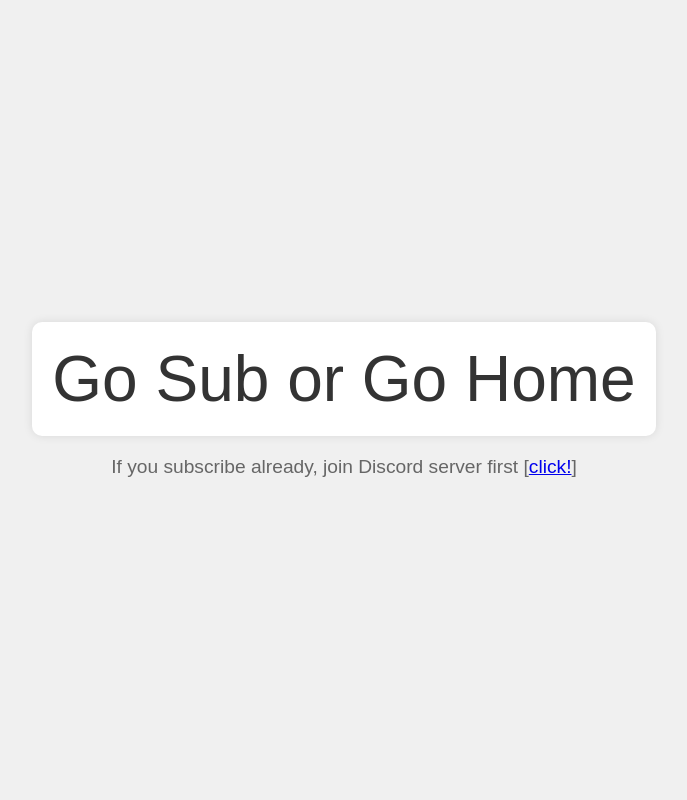
After one commit to LCKYN/watch_party, a Flask app: page /not_in_guild in a window 1280 px wide. The commit adds this page. Shown: the whole page, without its empty margins (296-983 px from the left). Run offline with Flask 3, Linux system fonts and the light colour scheme.

Commit message:
chore: Add not_in_guild.html template for displaying a message to users not in the guild

```diff
--- a/app.py
+++ b/app.py
@@ -3,6 +3,7 @@ import time
 import uuid
 from functools import wraps  # Add this line
 from threading import Lock, RLock
+from time import time
 from urllib.parse import parse_qs, urlparse
 
 import requests
@@ -27,7 +28,11 @@ app.secret_key = os.urandom(24)
 # Discord OAuth2 credentials
 CLIENT_ID = "1257410612024053811"
 CLIENT_SECRET = os.getenv("CLIENT_SECRET")
+BOT_TOKEN = os.getenv("BOT_TOKEN")
 REDIRECT_URI = "http://greankingdom.com/callback"
+# REDIRECT_URI = "http://127.0.0.1:8080/callback"
+
+GUILD_ID = "939695971384844338"  # FifaTargrean server
 
 # Discord API endpoints
 DISCORD_AUTH_URL = "https://discord.com/api/oauth2/authorize"
@@ -47,9 +52,9 @@ STREAMER_IDS = ["239871840691027969", "341560715615797251"]
 
 # Video queue
 video_queue = []
-
 banned_users = set()
-user_submissions = {}  # Will store {user_id: (total_duration, last_submission_time)}
+user_submissions = {}
+last_submission_times = {}
 MAX_SUBMISSION_DURATION = 300  # 5 minutes in seconds
 
 
@@ -58,6 +63,8 @@ def login_required(f):
     def decorated_function(*args, **kwargs):
         if "token" not in session:
             return redirect(url_for("login"))
+        if not session.get("in_guild", False):
+            return redirect(url_for("not_in_guild"))
         return f(*args, **kwargs)
 
     return decorated_function
@@ -90,6 +97,9 @@ def home():
 
     if request.method == "POST":
         user_ip = request.remote_addr
+
+        current_time = time()
+        last_submission_time = last_submission_times.get(user_id, 0)
 
         if user_id in banned_users:
             flash("You are banned from submitting videos.", "error")
@@ -141,19 +151,25 @@ def home():
         # Update user's remaining submission time
         user_submissions[user_id] = remaining_duration - duration
 
+        last_submission_times[user_id] = current_time
         flash("Video added to queue", "success")
         return redirect(url_for("home"))
 
     # Get remaining submission time for the user
     remaining_duration = user_submissions.get(user_id, MAX_SUBMISSION_DURATION)
 
-    return render_template("home.html", remaining_duration=remaining_duration)
+    # Calculate time left before next submission
+    current_time = time()
+    last_submission_time = last_submission_times.get(user_id, 0)
+    cooldown_left = max(0, 5 - (current_time - last_submission_time))
+
+    return render_template("home.html", remaining_duration=remaining_duration, cooldown_left=cooldown_left)
 
 
 @app.route("/login")
 def login():
     return redirect(
-        f"{DISCORD_AUTH_URL}?client_id={CLIENT_ID}&redirect_uri={REDIRECT_URI}&response_type=code&scope=identify"
+        f"{DISCORD_AUTH_URL}?client_id={CLIENT_ID}&redirect_uri={REDIRECT_URI}&response_type=code&scope=identify%20guilds%20guilds.members.read"
     )
 
 
@@ -237,9 +253,34 @@ def callback():
     headers = {"Content-Type": "application/x-www-form-urlencoded"}
     r = requests.post(DISCORD_TOKEN_URL, data=data, headers=headers)
     r.raise_for_status()
-    session["token"] = r.json()["access_token"]
-    session["user_info"] = get_discord_user_info(session["token"])
-    return redirect(url_for("home"))
+
+    # Get the access token
+    access_token = r.json()["access_token"]
+    session["token"] = access_token
+
+    # Get user info
+    user_info = get_discord_user_info(access_token)
+    session["user_info"] = user_info
+
+    # Check if user is in the guild
+    headers = {"Authorization": f"Bot {BOT_TOKEN}"}  # You'll need to set up a bot and get its token
+    guild_member_url = f"{DISCORD_API_URL}/guilds/{GUILD_ID}/members/{user_info['id']}"
+    r = requests.get(guild_member_url, headers=headers)
+
+    if r.status_code == 200:
+        # User is in the guild
+        session["in_guild"] = True
+        return redirect(url_for("home"))
+    else:
+        # User is not in the guild
+        session["in_guild"] = False
+        return redirect(url_for("not_in_guild"))
+
+
+@app.route("/not_in_guild")
+def not_in_guild():
+    session.clear()
+    return render_template("not_in_guild.html")
 
 
 @app.route("/delete_from_queue/<string:video_id>", methods=["POST"])
--- /dev/null
+++ b/templates/not_in_guild.html
@@ -0,0 +1,48 @@
+<!-- templates/not_in_guild.html -->
+<!DOCTYPE html>
+<html lang="en">
+<head>
+    <meta charset="UTF-8">
+    <meta name="viewport" content="width=device-width, initial-scale=1.0">
+    <title>Not in Guild</title>
+    <style>
+        body {
+            margin: 0;
+            padding: 0;
+            display: flex;
+            justify-content: center;
+            align-items: center;
+            height: 100vh;
+            background-color: #f0f0f0;
+            font-family: Arial, sans-serif;
+        }
+        .message-container {
+            text-align: center;
+        }
+        .main-message {
+            font-size: 5vw;
+            color: #333;
+            padding: 20px;
+            background-color: #fff;
+            border-radius: 10px;
+            box-shadow: 0 0 10px rgba(0,0,0,0.1);
+            margin-bottom: 20px;
+        }
+        .sub-message {
+            font-size: 1.5vw;
+            color: #666;
+        }
+    </style>
+</head>
+<body>
+    <div class="message-container">
+        <div class="main-message">
+            Go Sub or Go Home
+        </div>
+        <div class="sub-message">
+            If you subscribe already, join Discord server first
+            [<a href="https://docs.google.com/forms/d/e/1FAIpQLSfW7zHAmRRJUTI81gXN9AkfK4-Ob4xZuqychXErV201CNK3JQ/viewform?usp=sf_link" target="_blank">click!</a>]
+        </div>
+    </div>
+</body>
+</html>
```
Also changed, not shown: templates/home.html (+42 -1 lines).
